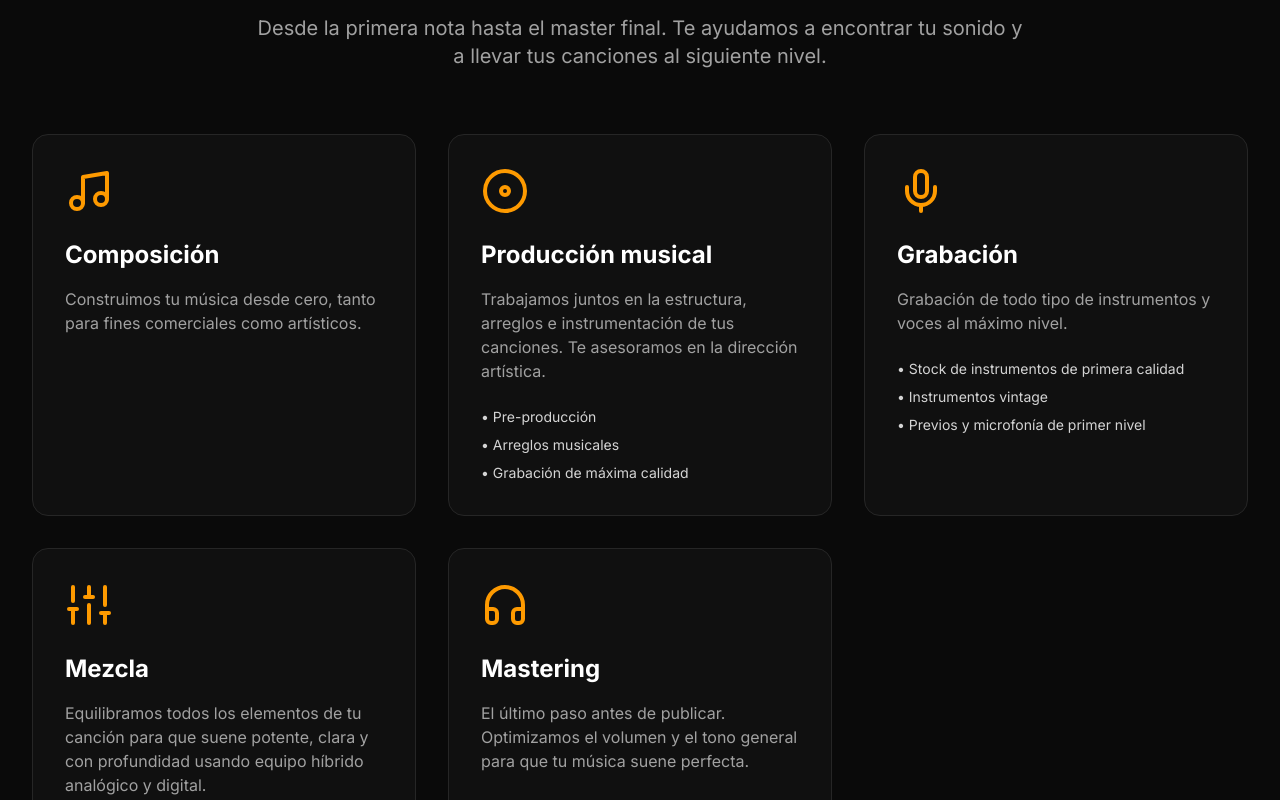
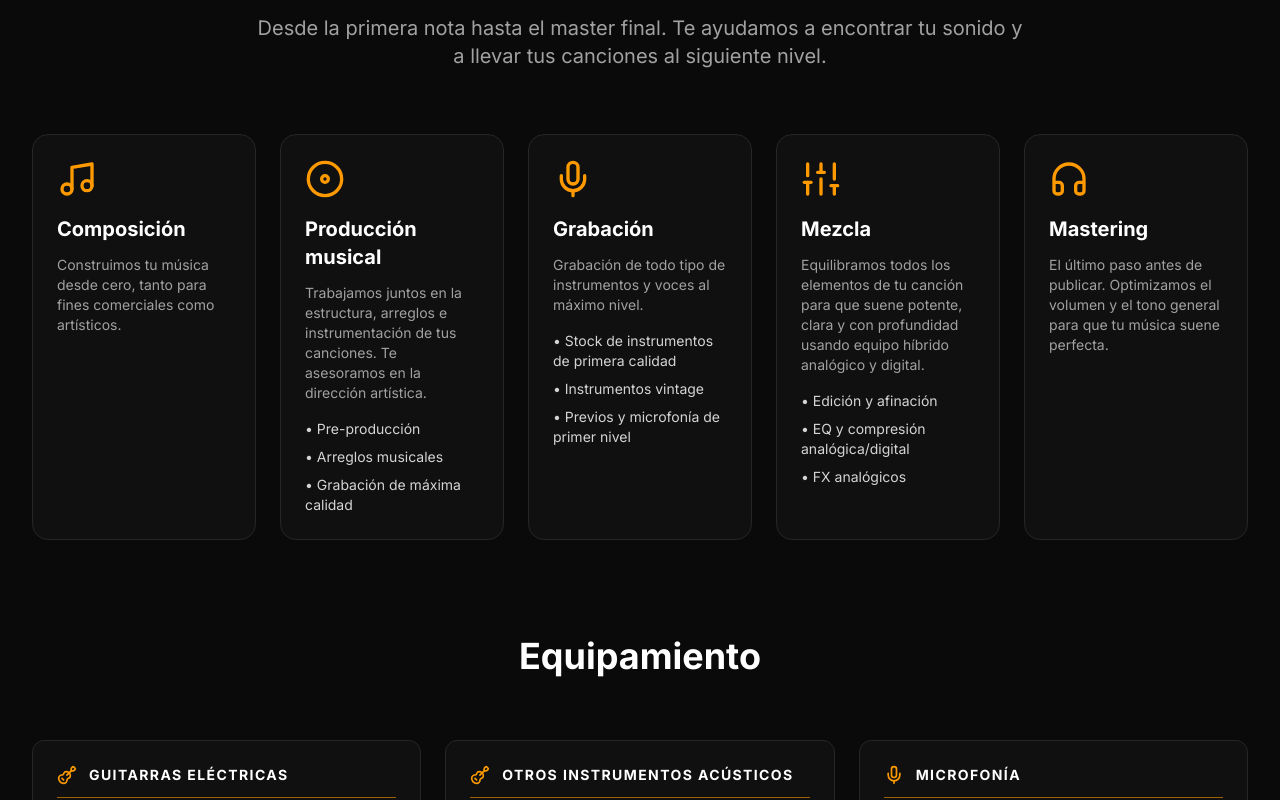
Before and after one commit to abelboquera/zestudiobcn, a Next.js app: page /ca in a window 1280 px wide. Shown: the part 4900-5700 px from the top of the page. Built offline with nearby package versions, Linux system fonts and the light colour scheme.

Commit message:
feat: las 5 tarjetas de Servicios en una sola fila en pantallas anchas
5 columnas desde 1280px, 3 en portatiles, 2 en tablet y 1 en movil.
Tarjetas mas compactas para que quepan.

Co-Authored-By: Claude Opus 5 <noreply@anthropic.com>

```diff
--- a/src/app/[lang]/page.tsx
+++ b/src/app/[lang]/page.tsx
@@ -58,19 +58,19 @@ export default async function Home({ params }: { params: Promise<{ lang: string
               </p>
             </div>
 
-            <div className="grid grid-cols-1 md:grid-cols-2 lg:grid-cols-3 gap-6 lg:gap-8">
-              <div className="bg-neutral-900/50 border border-neutral-800 p-8 rounded-2xl">
-                <Music className="h-12 w-12 text-amber-500 mb-6" />
-                <h3 className="text-2xl font-bold text-white mb-4">Composición</h3>
-                <p className="text-neutral-400">
+            <div className="grid grid-cols-1 md:grid-cols-2 lg:grid-cols-3 xl:grid-cols-5 gap-6">
+              <div className="bg-neutral-900/50 border border-neutral-800 p-6 rounded-2xl">
+                <Music className="h-10 w-10 text-amber-500 mb-4" />
+                <h3 className="text-xl font-bold text-white mb-3">Composición</h3>
+                <p className="text-neutral-400 text-sm">
                   Construimos tu música desde cero, tanto para fines comerciales como artísticos.
                 </p>
               </div>
 
-              <div className="bg-neutral-900/50 border border-neutral-800 p-8 rounded-2xl">
-                <Disc className="h-12 w-12 text-amber-500 mb-6" />
-                <h3 className="text-2xl font-bold text-white mb-4">Producción musical</h3>
-                <p className="text-neutral-400 mb-6">
+              <div className="bg-neutral-900/50 border border-neutral-800 p-6 rounded-2xl">
+                <Disc className="h-10 w-10 text-amber-500 mb-4" />
+                <h3 className="text-xl font-bold text-white mb-3">Producción musical</h3>
+                <p className="text-neutral-400 text-sm mb-4">
                   Trabajamos juntos en la estructura, arreglos e instrumentación de tus canciones. Te asesoramos en la dirección artística.
                 </p>
                 <ul className="space-y-2 text-sm text-neutral-300">
@@ -80,10 +80,10 @@ export default async function Home({ params }: { params: Promise<{ lang: string
                 </ul>
               </div>
 
-              <div className="bg-neutral-900/50 border border-neutral-800 p-8 rounded-2xl">
-                <Mic className="h-12 w-12 text-amber-500 mb-6" />
-                <h3 className="text-2xl font-bold text-white mb-4">Grabación</h3>
-                <p className="text-neutral-400 mb-6">
+              <div className="bg-neutral-900/50 border border-neutral-800 p-6 rounded-2xl">
+                <Mic className="h-10 w-10 text-amber-500 mb-4" />
+                <h3 className="text-xl font-bold text-white mb-3">Grabación</h3>
+                <p className="text-neutral-400 text-sm mb-4">
                   Grabación de todo tipo de instrumentos y voces al máximo nivel.
                 </p>
                 <ul className="space-y-2 text-sm text-neutral-300">
@@ -93,10 +93,10 @@ export default async function Home({ params }: { params: Promise<{ lang: string
                 </ul>
               </div>
 
-              <div className="bg-neutral-900/50 border border-neutral-800 p-8 rounded-2xl">
-                <Sliders className="h-12 w-12 text-amber-500 mb-6" />
-                <h3 className="text-2xl font-bold text-white mb-4">Mezcla</h3>
-                <p className="text-neutral-400 mb-6">
+              <div className="bg-neutral-900/50 border border-neutral-800 p-6 rounded-2xl">
+                <Sliders className="h-10 w-10 text-amber-500 mb-4" />
+                <h3 className="text-xl font-bold text-white mb-3">Mezcla</h3>
+                <p className="text-neutral-400 text-sm mb-4">
                   Equilibramos todos los elementos de tu canción para que suene potente, clara y con profundidad usando equipo híbrido analógico y digital.
                 </p>
                 <ul className="space-y-2 text-sm text-neutral-300">
@@ -106,10 +106,10 @@ export default async function Home({ params }: { params: Promise<{ lang: string
                 </ul>
               </div>
 
-              <div className="bg-neutral-900/50 border border-neutral-800 p-8 rounded-2xl">
-                <Headphones className="h-12 w-12 text-amber-500 mb-6" />
-                <h3 className="text-2xl font-bold text-white mb-4">Mastering</h3>
-                <p className="text-neutral-400">
+              <div className="bg-neutral-900/50 border border-neutral-800 p-6 rounded-2xl">
+                <Headphones className="h-10 w-10 text-amber-500 mb-4" />
+                <h3 className="text-xl font-bold text-white mb-3">Mastering</h3>
+                <p className="text-neutral-400 text-sm">
                   El último paso antes de publicar. Optimizamos el volumen y el tono general para que tu música suene perfecta.
                 </p>
               </div>
```
